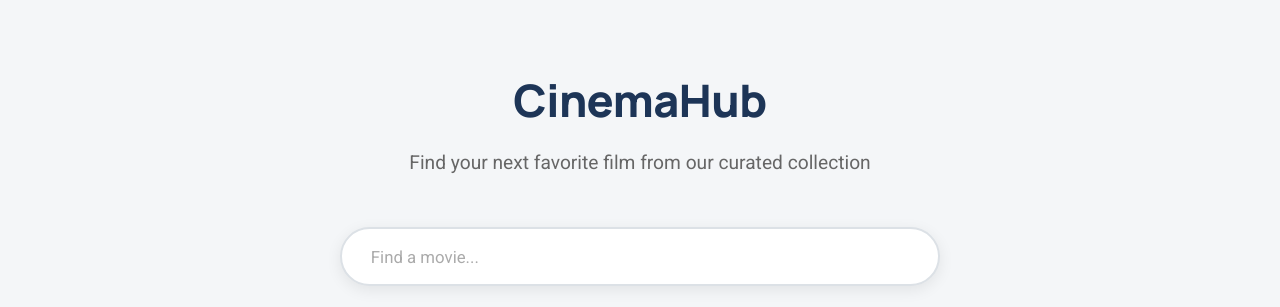
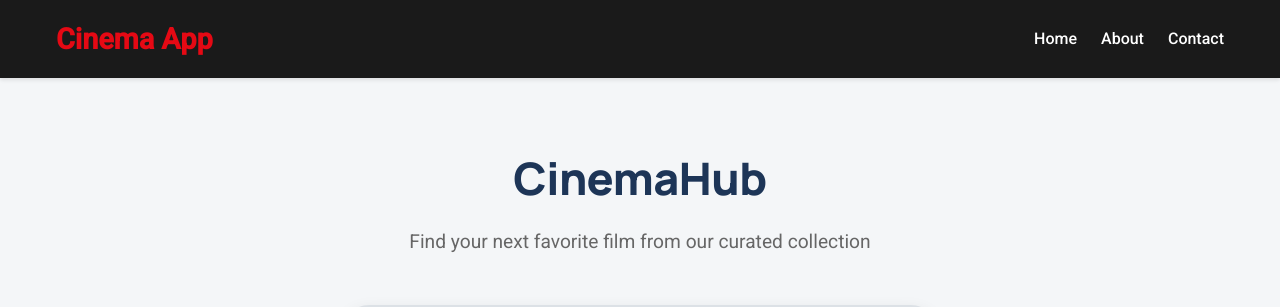
Before and after one commit to grinko-kristina/cinema, a React (Create React App) app: page / in a window 1280 px wide. Shown: the top 307 px of the page. Built offline with nearby package versions, Linux system fonts and the light colour scheme.

Commit message:
edit Home.js

```diff
--- a/package.json
+++ b/package.json
@@ -9,6 +9,7 @@
     "@testing-library/user-event": "^13.5.0",
     "react": "^19.1.0",
     "react-dom": "^19.1.0",
+    "react-router-dom": "^7.6.0",
     "react-scripts": "5.0.1",
     "web-vitals": "^2.1.4"
   },
--- a/src/App.js
+++ b/src/App.js
@@ -1,15 +1,18 @@
 import './App.css';
-import MovieList from './components/MovieList';
 import { movies } from './data/movies';
+import { BrowserRouter as Router, Routes, Route } from "react-router-dom";
+import Home from './pages/Home.js';
+import Booking from './pages/Booking.js';
 
 function App() {
   return (
     <div className="App">
-
-      <main className="app-main">
-        <MovieList movies={movies} />
-      </main>
-
+        <Router>
+            <Routes>
+                <Route path='/' element={<Home movies={movies} />} />
+                <Route path='/booking/:id' element={<Booking />} />
+            </Routes>
+        </Router>
     </div>
   );
 }
--- /dev/null
+++ b/src/components/Footer.js
@@ -0,0 +1,19 @@
+import React from 'react';
+import '../styles/Footer.css';
+
+function Footer() {
+    return (
+        <footer className="footer">
+            <div className="footer-container">
+                <p>&copy; {new Date().getFullYear()} Cinema App. All rights reserved.</p>
+                <div className="footer-links">
+                    <a href="/terms">Terms of Service</a>
+                    <a href="/privacy">Privacy Policy</a>
+                    <a href="/contact">Contact Us</a>
+                </div>
+            </div>
+        </footer>
+    );
+}
+
+export default Footer;
--- /dev/null
+++ b/src/components/Header.js
@@ -0,0 +1,22 @@
+import React from 'react';
+import { Link } from 'react-router-dom';
+import '../styles/Header.css';
+
+function Header() {
+    return (
+        <header className="header">
+            <div className="header-container">
+                <h1>Cinema App</h1>
+                <nav>
+                    <ul>
+                        <li><Link to="/">Home</Link></li>
+                        <li><Link to="/about">About</Link></li>
+                        <li><Link to="/contact">Contact</Link></li>
+                    </ul>
+                </nav>
+            </div>
+        </header>
+    );
+}
+
+export default Header;
--- /dev/null
+++ b/src/pages/Home.js
@@ -0,0 +1,19 @@
+import React from "react";
+import MovieList from "../components/MovieList";
+import Header from "../components/Header";
+import Footer from "../components/Footer";
+import "../styles/Home.css";
+
+function Home({movies}) {
+    return (
+        <>
+            <Header />
+            <div className="home-container">
+                <MovieList movies={movies} />
+            </div>
+            <Footer />
+        </>
+    )
+};
+
+export default Home;
--- /dev/null
+++ b/src/styles/Footer.css
@@ -0,0 +1,36 @@
+.footer {
+    background-color: #1a1a1a;
+    color: white;
+    padding: 2rem 0;
+    margin-top: 2rem;
+}
+
+.footer-container {
+    max-width: 1200px;
+    margin: 0 auto;
+    padding: 0 1rem;
+    display: flex;
+    flex-direction: column;
+    align-items: center;
+}
+
+.footer p {
+    margin: 0 0 1rem 0;
+    text-align: center;
+}
+
+.footer-links {
+    display: flex;
+    gap: 1.5rem;
+}
+
+.footer-links a {
+    color: #e0e0e0;
+    text-decoration: none;
+    font-size: 0.9rem;
+    transition: color 0.3s;
+}
+
+.footer-links a:hover {
+    color: #e50914;
+}
--- /dev/null
+++ b/src/styles/Header.css
@@ -0,0 +1,43 @@
+.header {
+    background-color: #1a1a1a;
+    color: white;
+    padding: 1rem 0;
+    box-shadow: 0 2px 4px rgba(0, 0, 0, 0.1);
+}
+
+.header-container {
+    max-width: 1200px;
+    margin: 0 auto;
+    padding: 0 1rem;
+    display: flex;
+    justify-content: space-between;
+    align-items: center;
+}
+
+.header h1 {
+    margin: 0;
+    font-size: 1.8rem;
+    color: #e50914;
+}
+
+.header nav ul {
+    display: flex;
+    list-style: none;
+    margin: 0;
+    padding: 0;
+}
+
+.header nav li {
+    margin-left: 1.5rem;
+}
+
+.header nav a {
+    color: white;
+    text-decoration: none;
+    font-weight: 500;
+    transition: color 0.3s;
+}
+
+.header nav a:hover {
+    color: #e50914;
+}
--- /dev/null
+++ b/src/styles/Home.css
@@ -0,0 +1,6 @@
+.home-container {
+    max-width: 1200px;
+    margin: 0 auto;
+    padding: 2rem 1rem;
+    min-height: calc(100vh - 200px); /* Ensures content takes up space between header and footer */
+}
```
Also changed, not shown: src/components/CinemaHall.js (added), src/pages/Booking.js (added), 1 other file (tests, documents, lock files or other folders).
